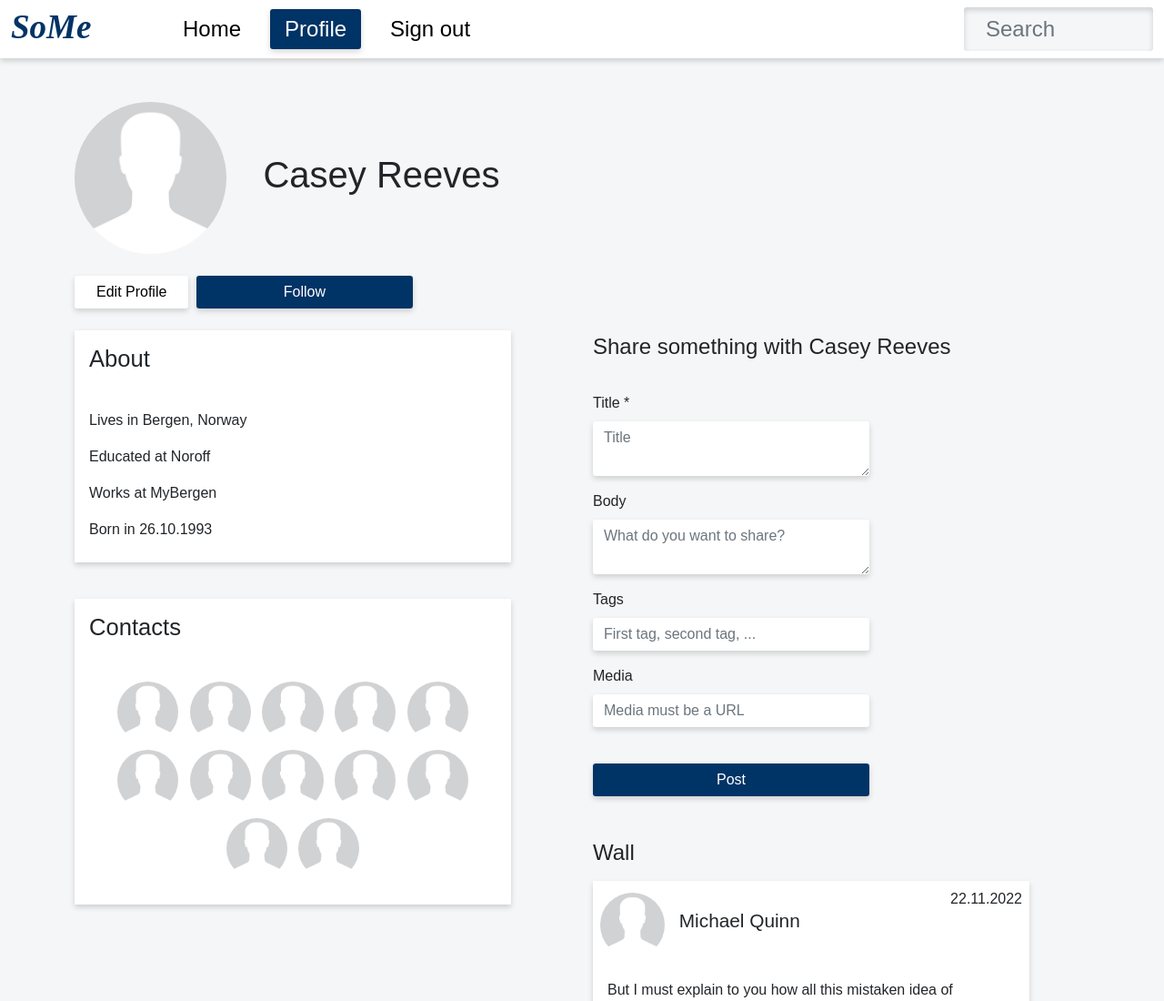
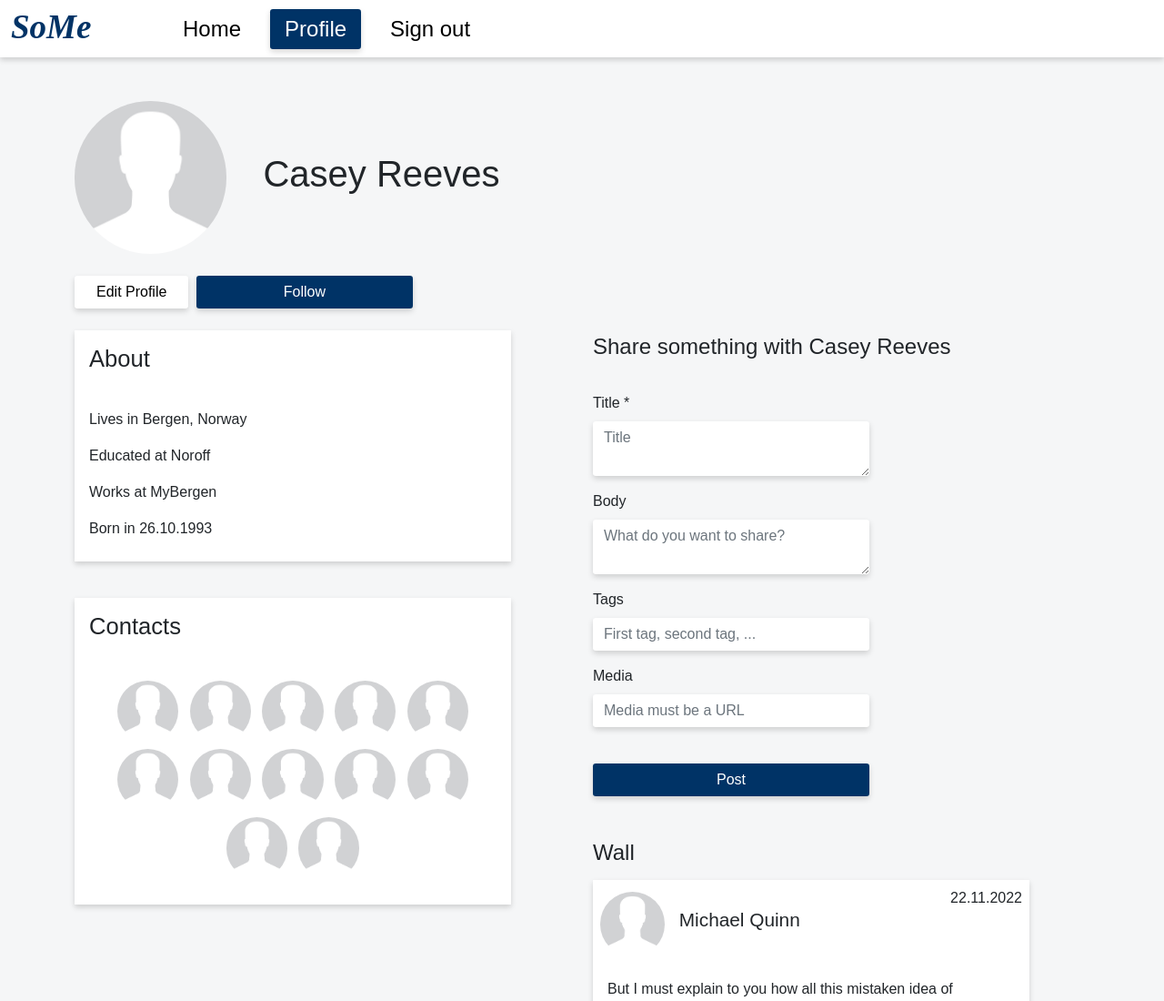
Before and after one commit to JoranEngelund/Social-Media-Application, a website: page profile.html in a window 1280 px wide. Shown: the top 1100 px of the page at 91% size. Drawn offline with nearby package versions, Linux system fonts and the light colour scheme; a web font is replaced by a local one.

Commit message:
removed searchbar from header

```diff
--- a/profile.html
+++ b/profile.html
@@ -53,14 +53,6 @@
                 >
               </li>
             </ul>
-            <form class="d-flex" role="search">
-              <input
-                type="search"
-                class="form-control search-bar ps-4 navbar-dark"
-                placeholder="Search"
-                aria-label="search"
-              />
-            </form>
           </div>
         </div>
       </nav>
```
